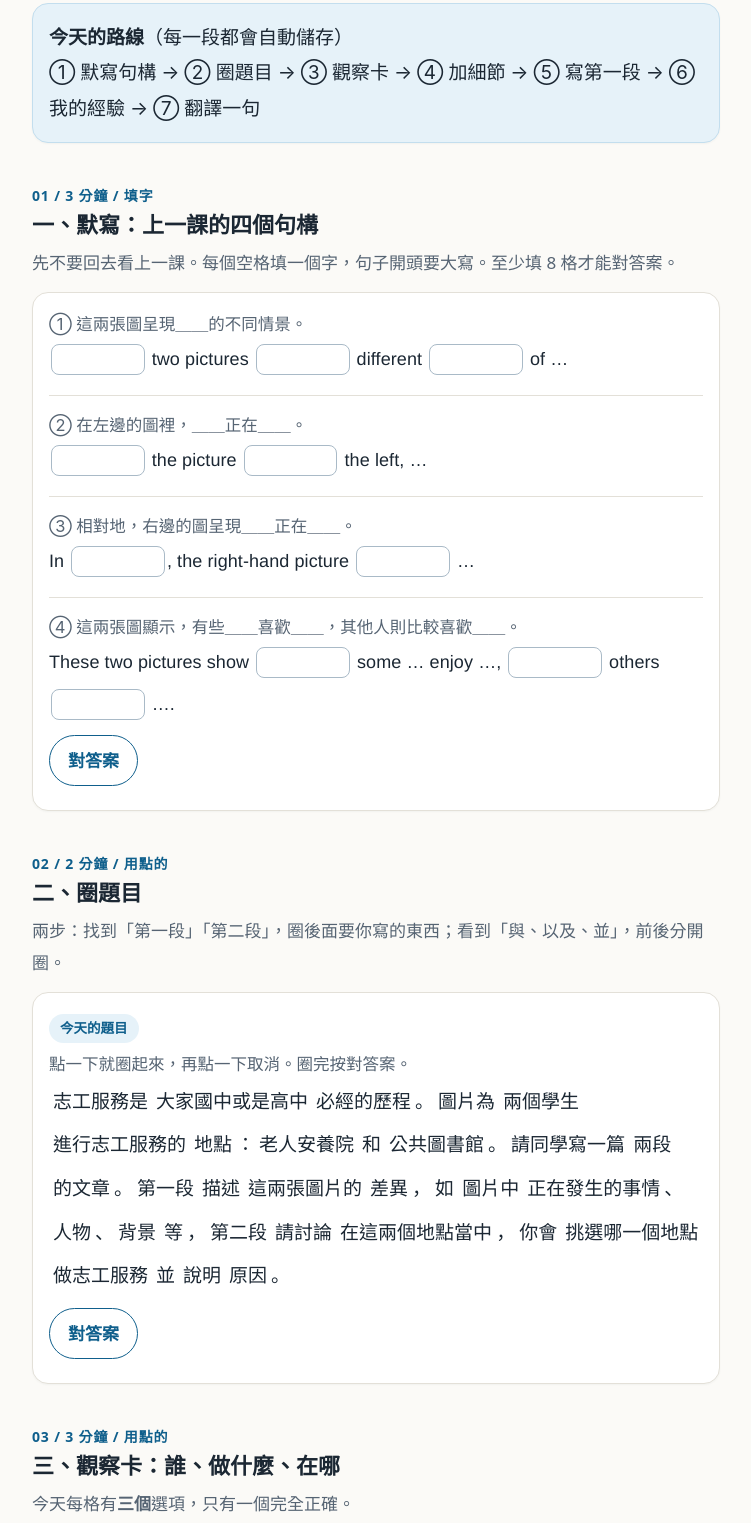
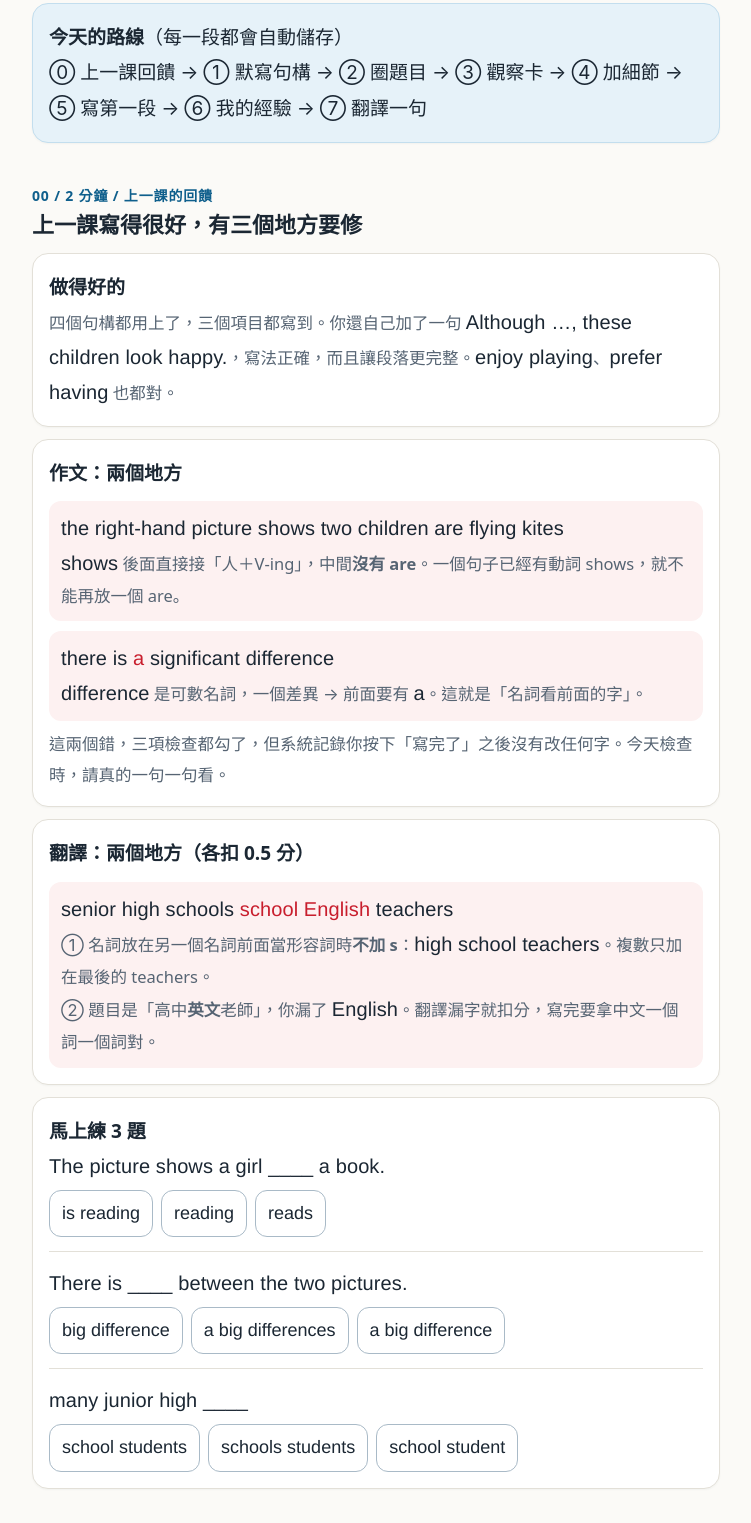
Before and after one commit to e-dayu/gsat-english, a plain HTML site: page day14.html in a window 1280 px wide. Shown: the part 217-1740 px from the top of the page, without its empty margins (264-1015 px from the left). Drawn offline with Linux system fonts and the light colour scheme.

Commit message:
Day14: add Day13 feedback and three follow-up questions
Co-Authored-By: Claude Fable 5.2 <noreply@anthropic.com>

```diff
--- a/day14.html
+++ b/day14.html
@@ -146,8 +146,29 @@ textarea:focus{outline:3px solid #0f5f8c33;border-color:var(--blue)}
 
 <div class="card goal">
 <b>今天的路線</b>（每一段都會自動儲存）<br>
-① 默寫句構 → ② 圈題目 → ③ 觀察卡 → ④ 加細節 → ⑤ 寫第一段 → ⑥ 我的經驗 → ⑦ 翻譯一句
+⓪ 上一課回饋 → ① 默寫句構 → ② 圈題目 → ③ 觀察卡 → ④ 加細節 → ⑤ 寫第一段 → ⑥ 我的經驗 → ⑦ 翻譯一句
 </div>
+
+<div class="step">00 / 2 分鐘 / 上一課的回饋</div>
+<h2>上一課寫得很好，有三個地方要修</h2>
+<div class="card">
+<b>做得好的</b>
+<div class="zh">四個句構都用上了，三個項目都寫到。你還自己加了一句 <span class="en">Although …, these children look happy.</span>，寫法正確，而且讓段落更完整。<span class="en">enjoy playing</span>、<span class="en">prefer having</span> 也都對。</div>
+</div>
+<div class="card">
+<b>作文：兩個地方</b>
+<div class="fixed"><div class="en">the right-hand picture shows two children <span class="del">are</span> flying kites</div>
+<div class="zh"><span class="en">shows</span> 後面直接接「人＋V-ing」，中間<b>沒有 are</b>。一個句子已經有動詞 shows，就不能再放一個 are。</div></div>
+<div class="fixed"><div class="en">there is <span class="fix">a</span> significant difference</div>
+<div class="zh"><span class="en">difference</span> 是可數名詞，一個差異 → 前面要有 <span class="en">a</span>。這就是「名詞看前面的字」。</div></div>
+<div class="zh" style="margin-top:8px">這兩個錯，三項檢查都勾了，但系統記錄你按下「寫完了」之後沒有改任何字。今天檢查時，請真的一句一句看。</div>
+</div>
+<div class="card">
+<b>翻譯：兩個地方（各扣 0.5 分）</b>
+<div class="fixed"><div class="en">senior high <span class="del">schools</span> <span class="fix">school English</span> teachers</div>
+<div class="zh">① 名詞放在另一個名詞前面當形容詞時<b>不加 s</b>：<span class="en">high school teachers</span>。複數只加在最後的 teachers。<br>② 題目是「高中<b>英文</b>老師」，你漏了 <span class="en">English</span>。翻譯漏字就扣分，寫完要拿中文一個詞一個詞對。</div></div>
+</div>
+<div class="card"><b>馬上練 3 題</b><div id="fbq"></div></div>
 
 <div class="step">01 / 3 分鐘 / 填字</div>
 <h2>一、默寫：上一課的四個句構</h2>
@@ -451,6 +472,14 @@ chipQuiz(document.getElementById('obs'),OBS,data.obs,'obsMiss',function(o){
 },drawCard);
 drawCard();
 
+/* 回饋小練習 */
+data.fb=data.fb||{};data.fbMiss=data.fbMiss||0;
+chipQuiz(document.getElementById('fbq'),[
+ {k:'f1',q:'The picture shows a girl ____ a book.',o:['is reading','reading','reads'],a:1,w:'shows + 人 + V-ing，中間沒有 is。'},
+ {k:'f2',q:'There is ____ between the two pictures.',o:['big difference','a big differences','a big difference'],a:2,w:'一個差異 → a big difference。'},
+ {k:'f3',q:'many junior high ____',o:['school students','schools students','school student'],a:0,w:'school 當形容詞不加 s；many 後面的 students 才加 s。'}
+],data.fb,'fbMiss',function(o){return el('div','en',o.q)});
+
 /* 四、細節句 */
 var DT=[
  {k:'d1',q:'左圖：Some of them ____ sitting in wheelchairs.',o:['is','be','are'],a:2,w:'some of them 是好幾個人 → are。'},
@@ -534,7 +563,7 @@ function output(){
   var cov=data.draft1==null?'未按「寫完了，對一下」':('第一次按時缺 '+data.covFirstMiss+' 項；目前'+(nowMiss.length?'仍缺：'+nowMiss.join('、'):'三項都有'));
   var d1=(data.draft1!=null&&data.draft1!==cur)?'\n\n【第一次寫完時的版本（系統自動留存）】\n'+data.draft1:'';
   var ex=EXP.map(function(x){return x[1]+'：'+((data.exp[x[0]]||'').trim()||'（空白）')}).join('\n');
-  return 'Day14｜學生作答\n題目：志工服務地點兩圖對比（第一段）\n\n【默寫四個句構｜第一次對答案】\n'+(data.dictFirst||'未對答案')+'\n未填滿 8 格就按對答案：'+(data.dictBlocked||0)+' 次；點開上一課：'+(data.dictPeek||0)+' 次'+'\n\n【圈題目｜第一次對答案】\n'+(data.splitFirst||'未對答案')+'\n\n【觀察卡】\n完成 '+od+' / '+OBS.length+'，點錯 '+data.obsMiss+' 次\n\n【細節句】\n完成 '+dd+' / '+DT.length+'，點錯 '+data.dtMiss+' 次\n\n【第一段英文】\n'+(cur||'（未作答）')+'\n\n字數：'+count(ta.value)+'\n寫作時間（系統記錄）：'+tm+'\n寫作時點開「句構」：'+(data.peek||0)+' 次\n對項目（系統比對）：'+cov+'\n檢查後更動（系統比對）：'+(dn==null?'無法比對':dn+' 個字')+'\n三項檢查已勾選：'+n+' / 3'+d1+'\n\n【我的經驗（中文）】\n'+ex+'\n\n【翻譯｜首答（未看解析）】\n'+(data.trFirst||'（未作答）')+'\n自評寫對的部分：'+tp+' / 4';
+  return 'Day14｜學生作答\n題目：志工服務地點兩圖對比（第一段）\n\n【上一課回饋的 3 題】\n完成 '+['f1','f2','f3'].filter(function(k){return data.fb[k]}).length+' / 3，點錯 '+data.fbMiss+' 次\n\n【默寫四個句構｜第一次對答案】\n'+(data.dictFirst||'未對答案')+'\n未填滿 8 格就按對答案：'+(data.dictBlocked||0)+' 次；點開上一課：'+(data.dictPeek||0)+' 次'+'\n\n【圈題目｜第一次對答案】\n'+(data.splitFirst||'未對答案')+'\n\n【觀察卡】\n完成 '+od+' / '+OBS.length+'，點錯 '+data.obsMiss+' 次\n\n【細節句】\n完成 '+dd+' / '+DT.length+'，點錯 '+data.dtMiss+' 次\n\n【第一段英文】\n'+(cur||'（未作答）')+'\n\n字數：'+count(ta.value)+'\n寫作時間（系統記錄）：'+tm+'\n寫作時點開「句構」：'+(data.peek||0)+' 次\n對項目（系統比對）：'+cov+'\n檢查後更動（系統比對）：'+(dn==null?'無法比對':dn+' 個字')+'\n三項檢查已勾選：'+n+' / 3'+d1+'\n\n【我的經驗（中文）】\n'+ex+'\n\n【翻譯｜首答（未看解析）】\n'+(data.trFirst||'（未作答）')+'\n自評寫對的部分：'+tp+' / 4';
 }
 var msg=document.getElementById('msg');
 function fallback(v){var t=document.createElement('textarea');t.value=v;t.setAttribute('readonly','');t.style.position='fixed';t.style.left='-9999px';document.body.appendChild(t);t.select();var ok=false;try{ok=document.execCommand('copy')}catch(e){}t.remove();return ok}
```
